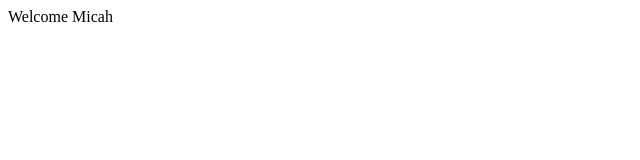
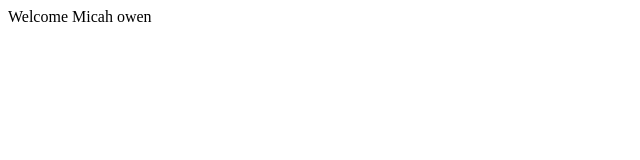
Before and after one commit to Noodlebro101/Pronzy, a plain HTML site: page index.html in a window 1280 px wide. Shown: the full height of the page, 0-640 px from the left. Drawn offline with Linux system fonts and the light colour scheme.

Commit message:
index.html

```diff
--- a/index.html
+++ b/index.html
@@ -4,6 +4,6 @@
 	<title>Prozny</title>
 	</head>
 	<body>
-<p> Welcome Micah</p>
+<p> Welcome Micah owen</p>
 	</body>
 	</html>
```
